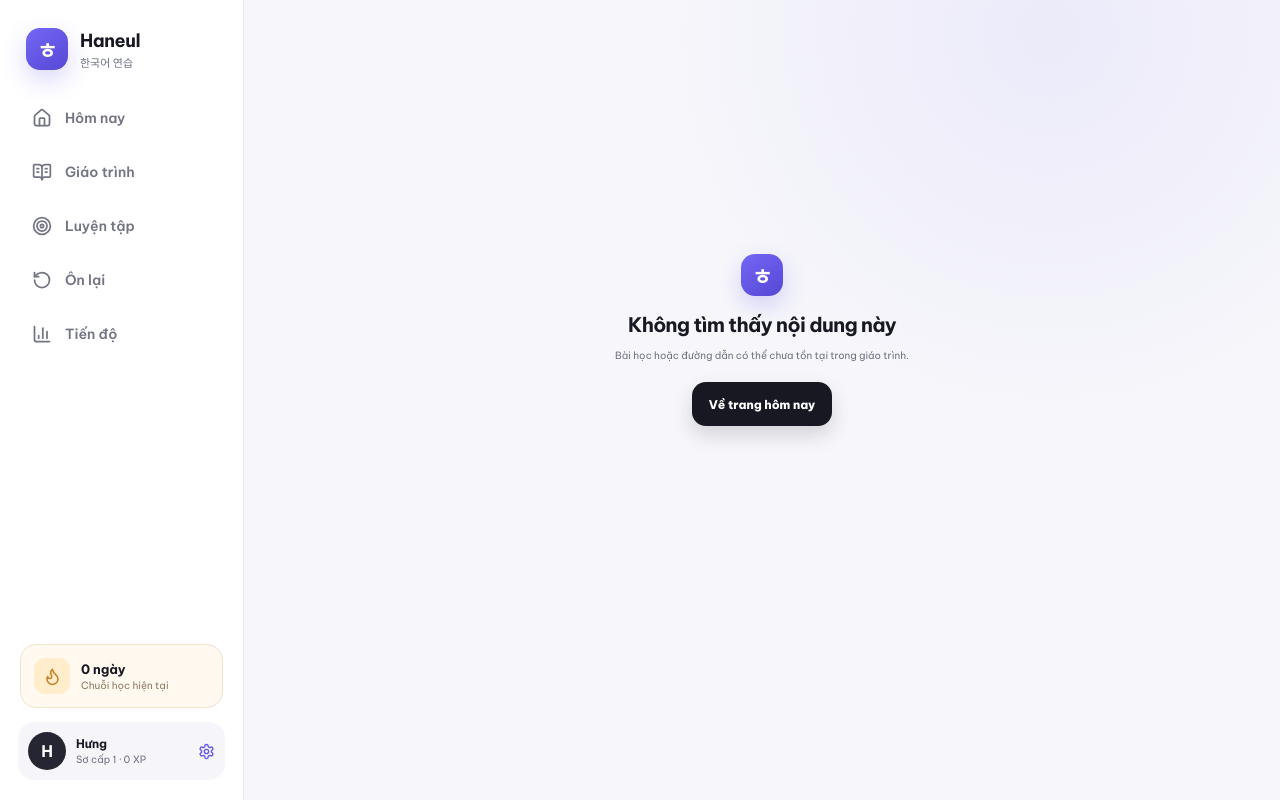
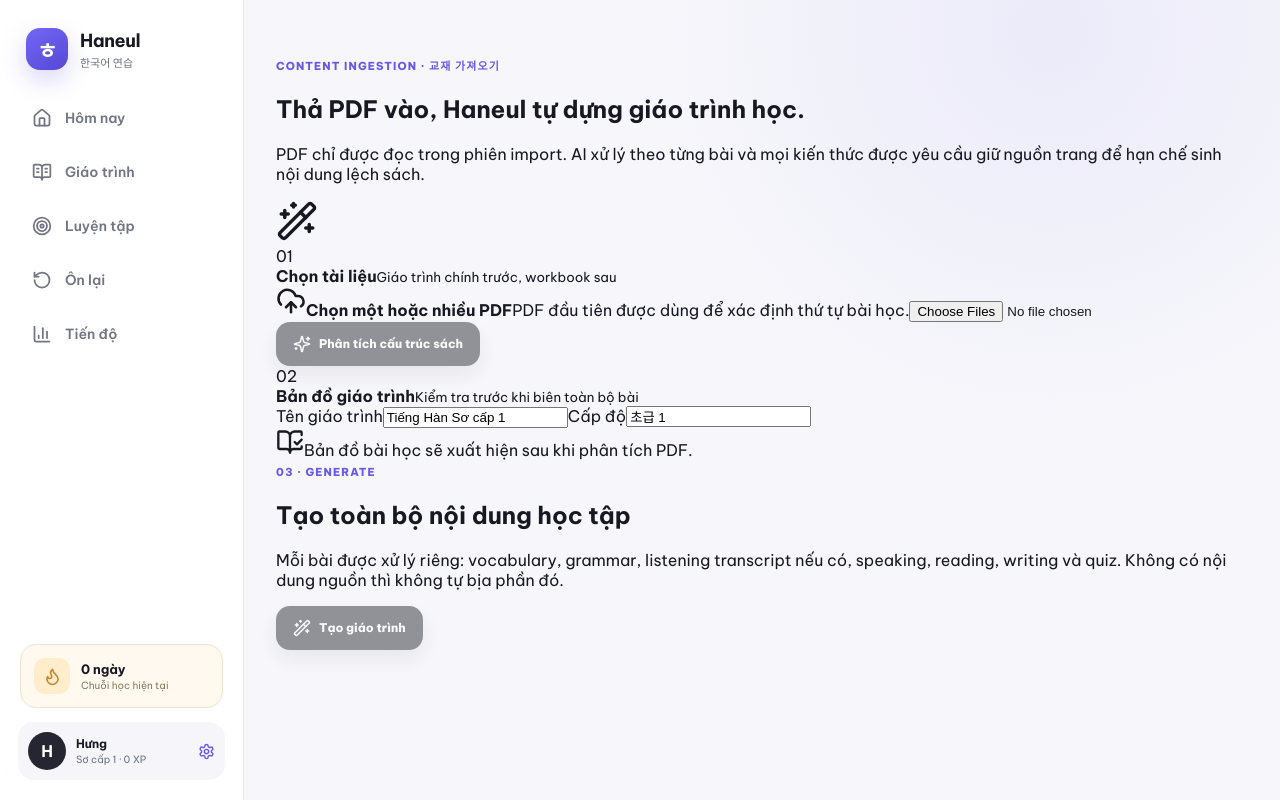
Before and after one commit to phung086/Tieng-Han, a Next.js app: page /import in a window 1280 px wide. Before the commit this address had no page. Built offline with nearby package versions, Linux system fonts and the light colour scheme.

Commit message:
feat: add textbook import page

```diff
--- /dev/null
+++ b/src/app/import/page.tsx
@@ -0,0 +1,9 @@
+import { IngestionStudio } from "@/components/ingestion-studio";
+
+export default function ImportPage() {
+  return (
+    <div className="page">
+      <IngestionStudio />
+    </div>
+  );
+}
```
